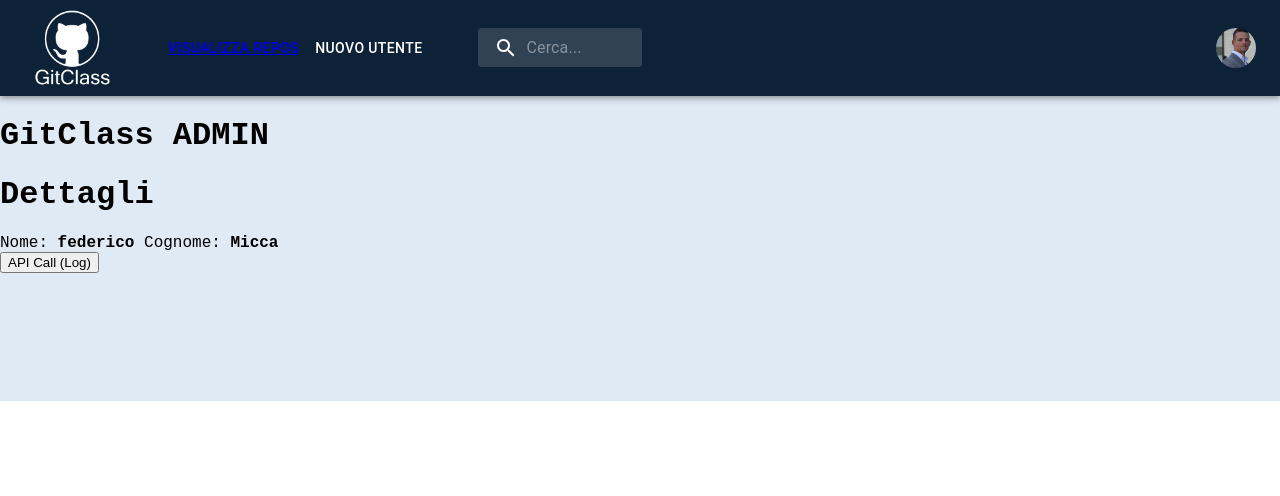
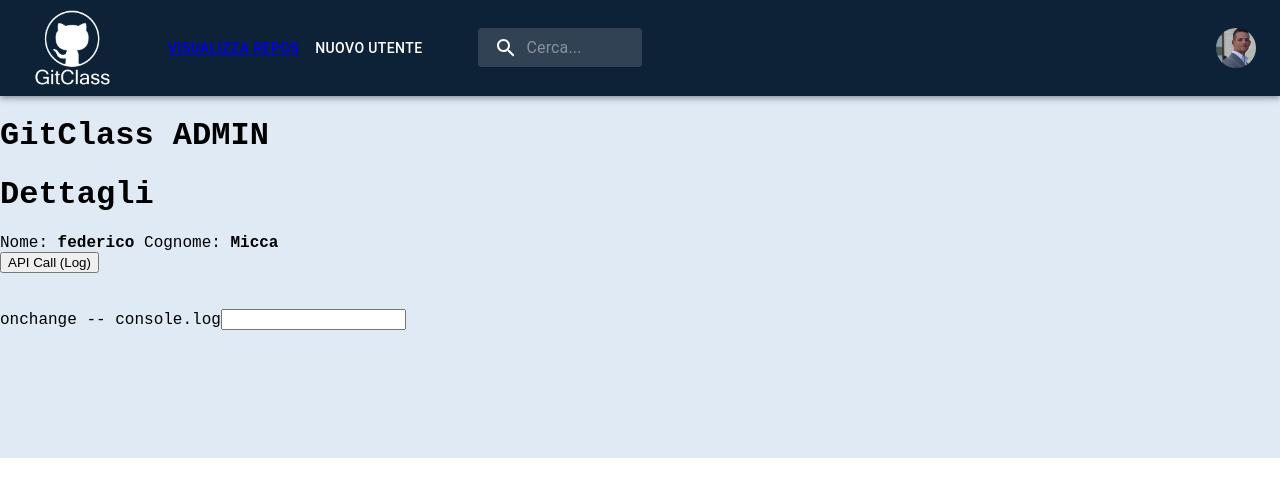
Before and after one commit to FedericoMich/FullStack-App-React, a React (Create React App) app: page /home in a window 1280 px wide. Shown: the top 496 px of the page. Built offline with nearby package versions, Linux system fonts and the light colour scheme; a web font is replaced by a local one.

Commit message:
v0.0.4 (added on change input text)

```diff
--- a/src/components/home/home.tsx
+++ b/src/components/home/home.tsx
@@ -7,7 +7,13 @@ import { useAuth } from '../../hooks/useAuth';
 
 export const Home = () => {
 
-   useAuth();
+
+    const handleChange = (e: React.FormEvent<HTMLInputElement>) => {
+        const newValue = e.currentTarget.value;
+        console.log(newValue)
+    }
+
+    useAuth();
 
 
     const myStudent: TypeStudent = {
@@ -24,6 +30,8 @@ export const Home = () => {
             <h1>GitClass ADMIN</h1>
             <Details {...student} />
             <button onClick={() => listRepos()}>API Call (Log)</button>
+            <br/> <br/> <br/> onchange -- console.log
+            <input type="text" name="alert" onChange={handleChange}></input>
         </div>
     )
 };
```
